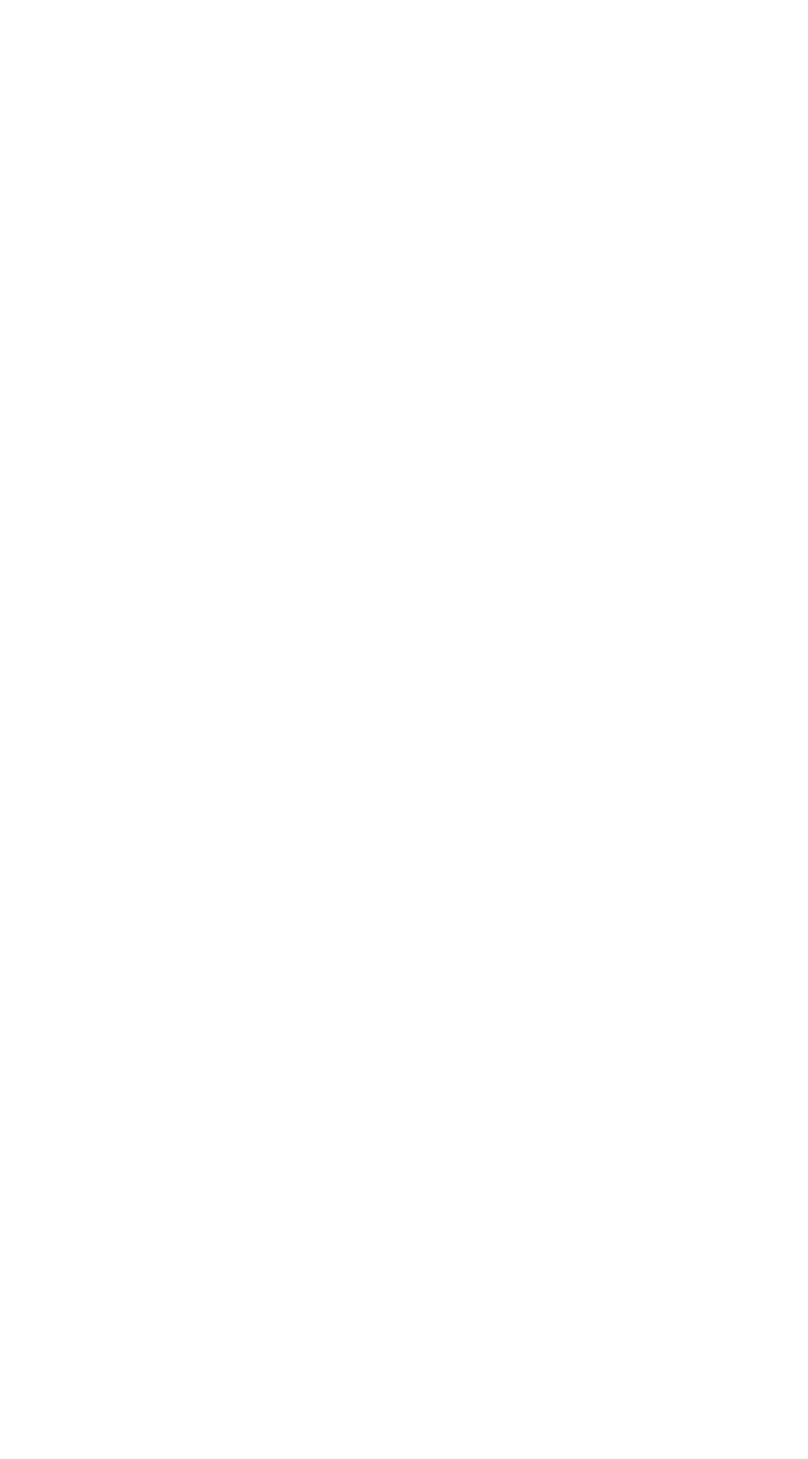
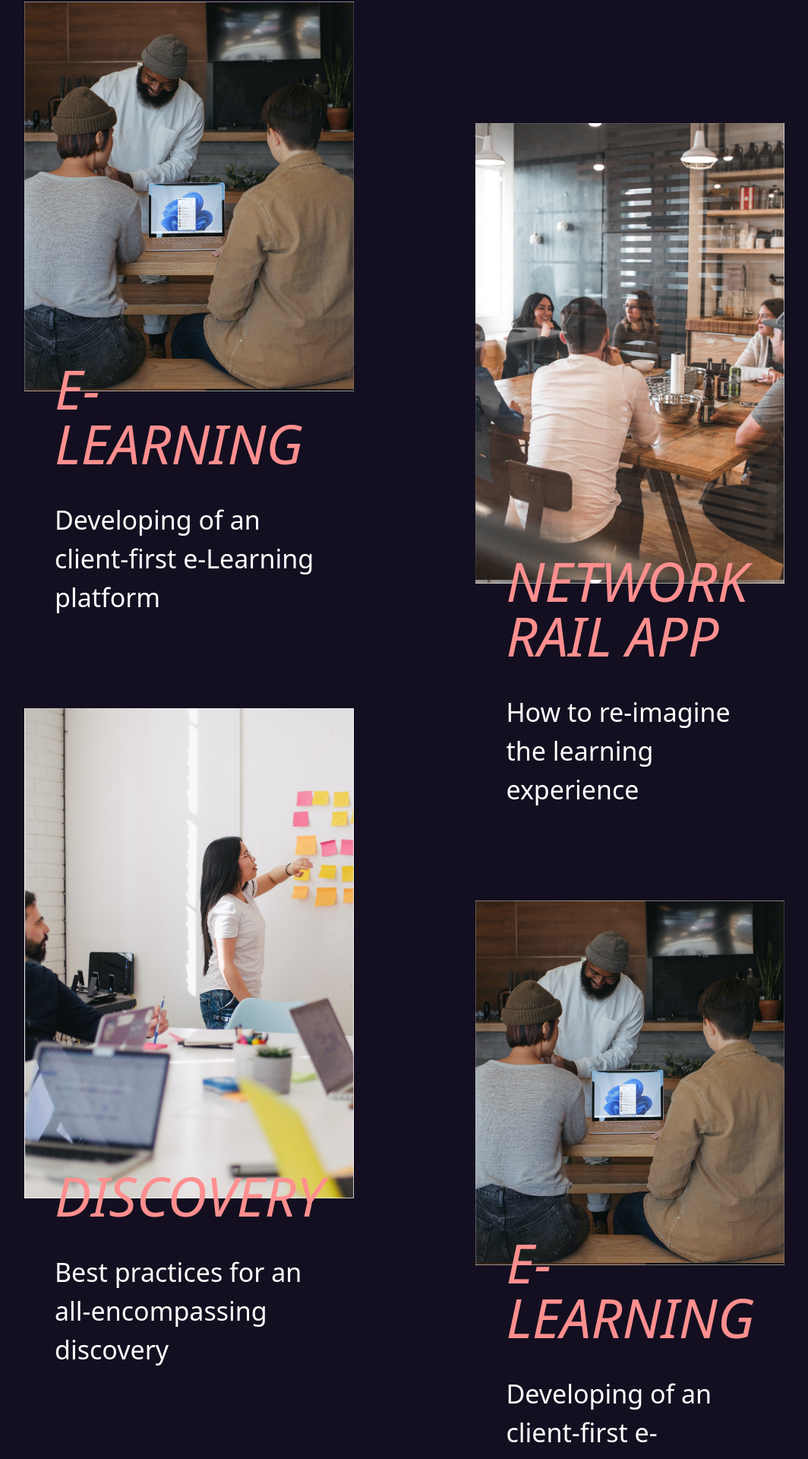
Before and after one commit to dave-op/op-site-nuxt, a Nuxt app: page /journal in a window 1280 px wide. Before the commit this address had no page. Shown: the part 574-2494 px from the top of the page at 76% size, without its empty margins (128-1192 px from the left). Before the commit the page ends 800 px from the top, so only its background shows below. Built offline with nearby package versions, Linux system fonts and the light colour scheme.

Commit message:
Complete contact page

```diff
--- /dev/null
+++ b/components/Contact/Form.vue
@@ -0,0 +1,51 @@
+<template>
+  <div class="px-40 pb-40">
+    <div class="flex justify-between mb-20">
+      <div>
+        <div class="text-2xl uppercase italic text-[#ff8f8f] leading-20.5">
+          Call Us
+        </div>
+        <div class="text-2xl text-[#130f20]">+44 (0) 207 206 2694</div>
+      </div>
+      <div>
+        <div class="text-2xl uppercase italic text-[#ff8f8f] leading-20.5">
+          Find Us
+        </div>
+        <div class="text-2xl text-[#130f20]">Original People, 01Zero-One,</div>
+        <div class="text-2xl text-[#130f20]">Hopkins Street, Soho,</div>
+        <div class="text-2xl text-[#130f20]">London, W1F 0HS</div>
+      </div>
+      <div>
+        <div class="text-2xl uppercase italic text-[#ff8f8f] leading-20.5">
+          Find Us
+        </div>
+        <div class="text-2xl text-[#130f20]">Facebook</div>
+        <div class="text-2xl text-[#130f20]">Instagram</div>
+        <div class="text-2xl text-[#130f20]">Twitter</div>
+      </div>
+    </div>
+    <div>
+      <div class="w-1/2 mb-14">
+        <div class="text-2xl text-[#130f20] text-bold mb-4">Full Name</div>
+        <input class="px-8 py-3 bg-gray-200" style="width: 100%" />
+      </div>
+      <div class="w-1/2 mb-14">
+        <div class="text-2xl text-[#130f20] text-bold mb-4">Company Name?</div>
+        <input class="px-8 py-3 bg-gray-200" style="width: 100%" />
+      </div>
+      <div class="w-1/2 mb-14">
+        <div class="text-2xl text-[#130f20] text-bold mb-4">Email Address?</div>
+        <input class="px-8 py-3 bg-gray-200" style="width: 100%" />
+      </div>
+      <div class="w-1/2 mb-14">
+        <div class="text-2xl text-[#130f20] text-bold mb-4">Phone Number</div>
+        <input class="px-8 py-3 bg-gray-200" style="width: 100%" />
+      </div>
+      <div class="w-1/2 mb-14">
+        <div class="text-2xl text-[#130f20] text-bold mb-4">Message</div>
+        <textarea rows="7" class="px-8 py-3 bg-gray-200" style="width: 100%;"></textarea>
+      </div>
+      <Button class="rounded-md bg-white text-black border border-black px-20">Submit</Button>
+    </div>
+  </div>
+</template>
--- /dev/null
+++ b/components/Contact/HeroSection.vue
@@ -0,0 +1,8 @@
+<template>
+  <div class="p-40">
+    <div class="text-2xl font-bold">Contact Us</div>
+    <div class="text-7xl uppercase italic text-[#ff8f8f]">
+      We’d Love to build Something amazing Together!
+    </div>
+  </div>
+</template>
--- /dev/null
+++ b/components/Contact/LandingPage.vue
@@ -0,0 +1,18 @@
+<template>
+  <div class="px-40 pb-40">
+    <div class="flex flex-col items-end">
+      <div
+        class="w-1/2 text-6xl italic uppercase flex justify-between mb-10"
+        v-for="(client, index) in clients"
+        :key="index"
+      >
+        <NuxtLink to="/contact-form">{{ client }}</NuxtLink>
+        <font-awesome-icon icon="fa-solid fa-arrow-right-long" />
+      </div>
+    </div>
+  </div>
+</template>
+
+<script setup>
+const clients = ["Start Up", "Growing Brands", "Corportes", "General Enquiry"];
+</script>
--- /dev/null
+++ b/components/Journal/HeroSection.vue
@@ -0,0 +1,6 @@
+<template>
+  <div class="px-[180px] py-20">
+    <div class="text-2xl font-bold">Our Latest Work</div>
+    <div class="text-11xl uppercase italic text-[#ff8f8f] leading-none">Journal</div>
+  </div>
+</template>
--- /dev/null
+++ b/components/Journal/LandingPage.vue
@@ -0,0 +1,70 @@
+<template>
+  <div class="px-40 flex justify-between gap-40 mb-20">
+    <div>
+      <div class="mb-20">
+        <img
+          src="~/assets/images/home/e-learning.png"
+          alt=""
+          style="width: 100%"
+        />
+        <div class="px-10 relative -top-[40px]">
+          <div class="text-[#ff8f8f] text-7xl uppercase italic mb-10">
+            E-Learning
+          </div>
+          <div class="text-3.5xl font-medium">
+            Developing of an client-first e-Learning platform
+          </div>
+        </div>
+      </div>
+      <div>
+        <img
+          src="~/assets/images/home/discovery.png"
+          alt=""
+          style="width: 100%"
+        />
+        <div class="px-10 relative -top-[40px]">
+          <div class="text-[#ff8f8f] text-7xl uppercase italic mb-10">
+            Discovery
+          </div>
+          <div class="text-3.5xl font-medium">
+            Best practices for an all-encompassing discovery
+          </div>
+        </div>
+      </div>
+    </div>
+
+    <div class="pt-40">
+      <div class="mb-20">
+        <img
+          src="~/assets/images/home/network-rail-app.png"
+          alt=""
+          style="width: 100%"
+        />
+        <div class="px-10 relative -top-[40px]">
+          <div class="text-[#ff8f8f] text-7xl uppercase italic mb-10">
+            Network Rail App
+          </div>
+          <div class="text-3.5xl font-medium">
+            How to re-imagine the learning experience
+          </div>
+        </div>
+      </div>
+
+      <div>
+        <img
+          src="~/assets/images/home/e-learning.png"
+          alt=""
+          style="width: 100%"
+        />
+        <div class="px-10 relative -top-[40px]">
+          <div class="text-[#ff8f8f] text-7xl uppercase italic mb-10">
+            E-Learning
+          </div>
+          <div class="text-3.5xl font-medium">
+            Developing of an client-first e-Learning platform
+          </div>
+        </div>
+      </div>
+    </div>
+  </div>
+</template>
--- /dev/null
+++ b/pages/contact-form.vue
@@ -0,0 +1,10 @@
+<template>
+  <div class="bg-white min-h-screen text-[#130f20]">
+    <AppHeader buttonColor="bg-black" />
+    <ContactHeroSection />
+    <ContactForm />
+    <div class="bg-purple-1 text-white">
+      <AppFooter />
+    </div>
+  </div>
+</template>
--- /dev/null
+++ b/pages/contact.vue
@@ -0,0 +1,10 @@
+<template>
+  <div class="bg-white min-h-screen text-[#130f20]">
+    <AppHeader buttonColor="bg-black" />
+    <ContactHeroSection />
+    <ContactLandingPage />
+    <div class="bg-purple-1 text-white">
+      <AppFooter />
+    </div>
+  </div>
+</template>
--- /dev/null
+++ b/pages/journal.vue
@@ -0,0 +1,8 @@
+<template>
+  <div class="bg-purple-1 min-h-screen text-white">
+    <AppHeader />
+    <JournalHeroSection />
+    <JournalLandingPage />
+    <AppFooter />
+  </div>
+</template>
--- a/tailwind.config.js
+++ b/tailwind.config.js
@@ -22,6 +22,7 @@ module.exports = {
         }
       },
       fontSize: {
+        "11xl": '200px',
         "10xl": "182px",
         "5.5xl": '54px',
         "3.5xl": '34px',
@@ -31,6 +32,7 @@ module.exports = {
       lineHeight: {
         48: '189px',
         8.5: '135px',
+        20.5: '82px'
       }
     },
   },
```
